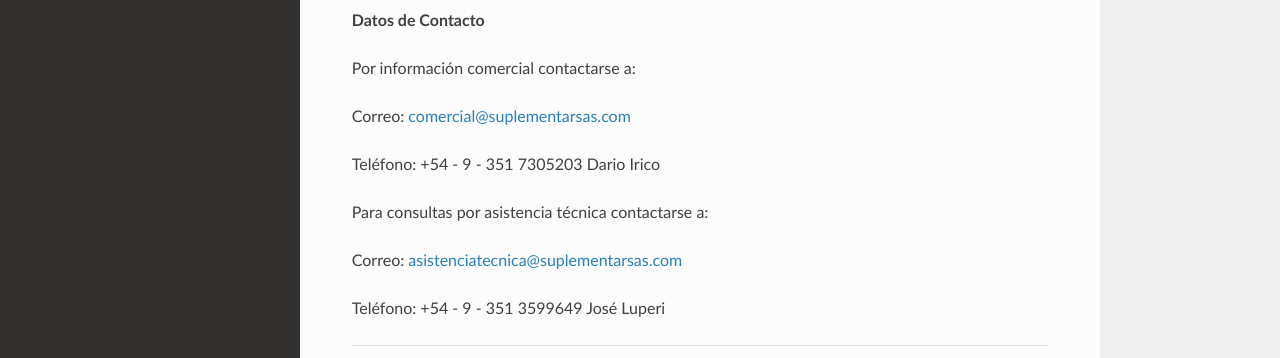
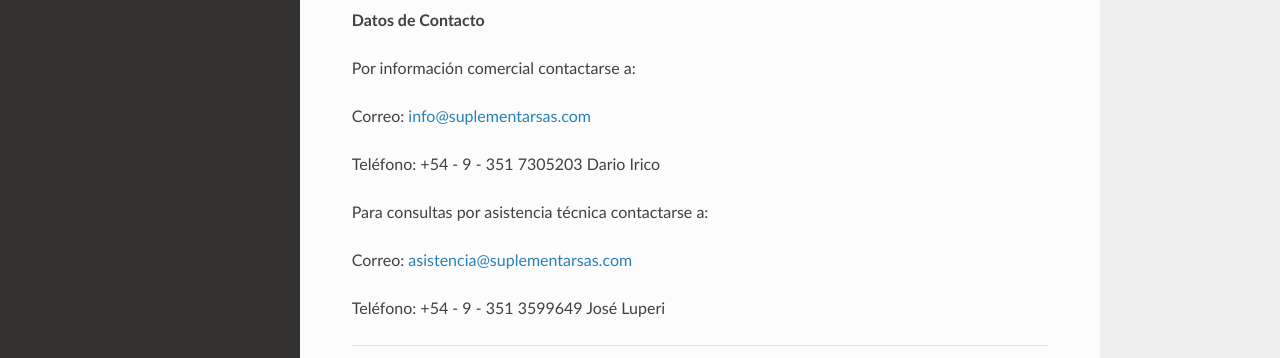
Before and after one commit to joseluperi/Manual-Suplementador, a Sphinx documentation site: the page built from docs/source/index.rst, in a window 1280 px wide and 900 px high, scrolled down 19411 px. Shown: the part 449-807 px from the top of the window. Built offline with Sphinx 7.4.7 and the Read the Docs theme 2.0.0, drawn with Linux system fonts in a browser that asks for light colours.

Commit message:
Update index.rst

```diff
--- a/docs/source/index.rst
+++ b/docs/source/index.rst
@@ -449,13 +449,13 @@
 
 Por información comercial contactarse a:
 
-Correo: comercial@suplementarsas.com
+Correo: info@suplementarsas.com
 
 Teléfono: +54 - 9 - 351 7305203 Dario Irico
 
 
 Para consultas por asistencia técnica contactarse a:
 
-Correo: asistenciatecnica@suplementarsas.com
+Correo: asistencia@suplementarsas.com
 
 Teléfono: +54 - 9 - 351 3599649 José Luperi
```
